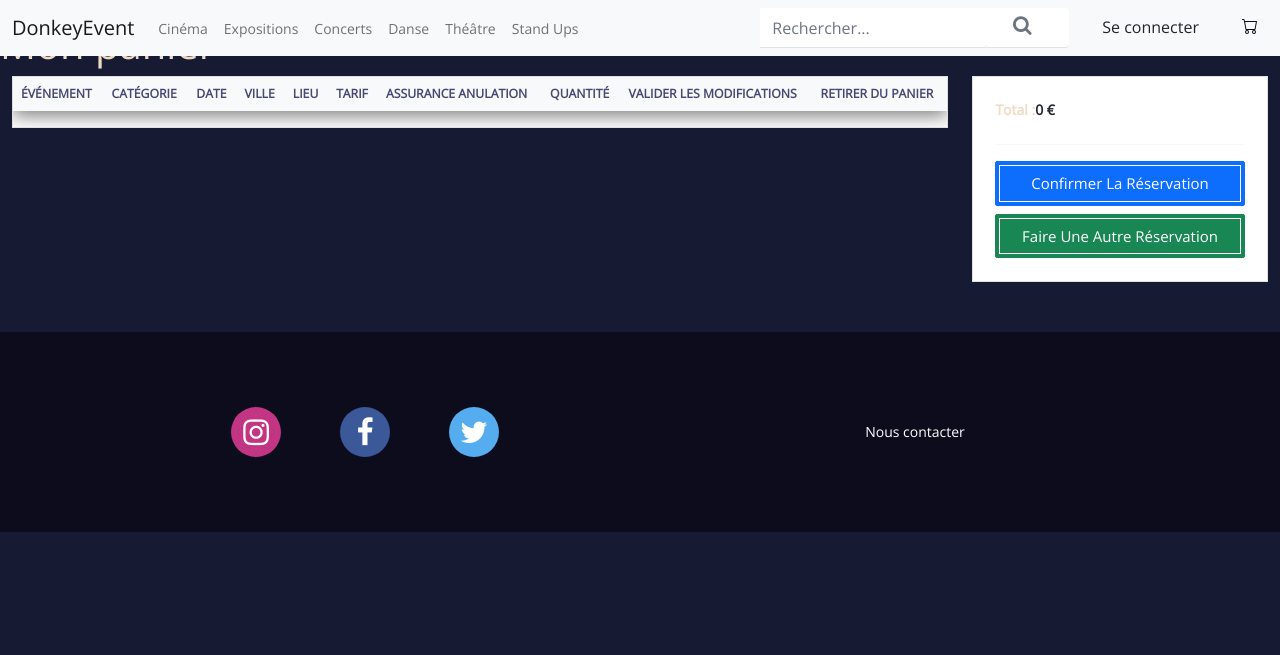
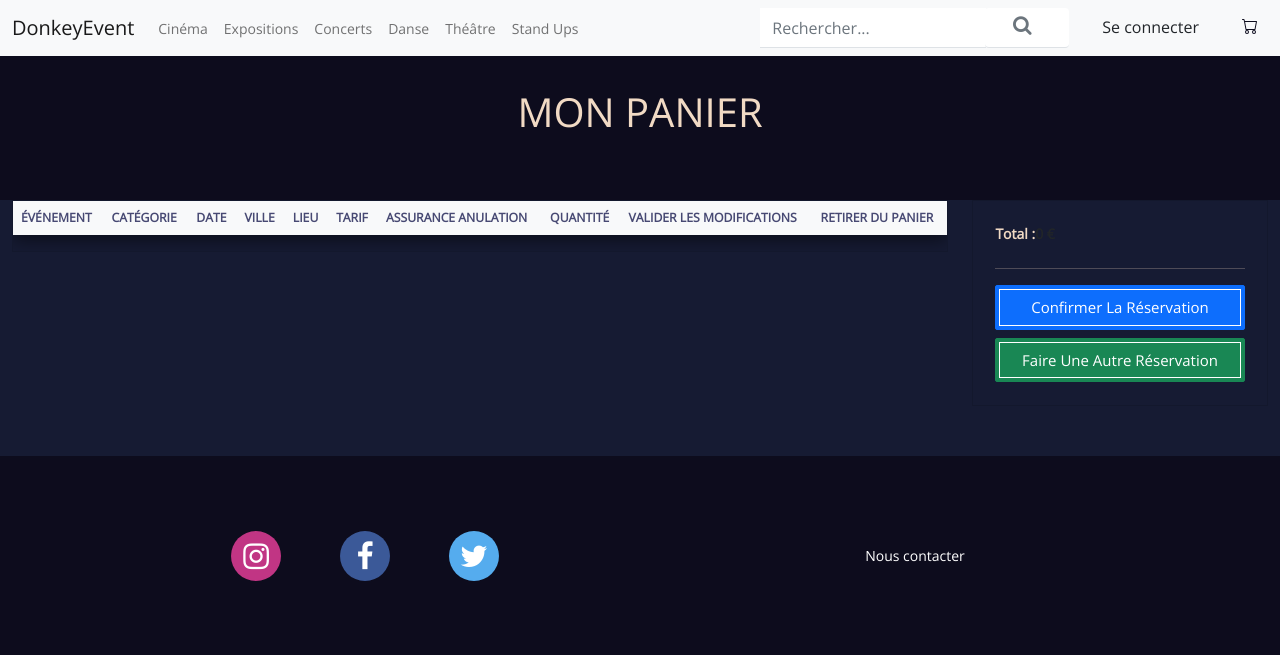
Before and after one commit to NLavroff/DonkeyEvent, a PHP site: page /cart.php in a window 1280 px wide. Shown: the top 655 px of the page. Run offline with PHP 8.4, Linux system fonts and the light colour scheme; lists and menus that the app fills with data are empty.

Commit message:
added style to cart

```diff
--- a/cart.php
+++ b/cart.php
@@ -38,7 +38,9 @@ if (!empty($_POST)) {
     ];
 } ?>
 
-<h1>Mon panier</h1>
+<div class="p-5 text-center" style="background-color: #0D0C1D;">
+    <h1 class="mb-3">MON PANIER</h1>
+</div>
 
 <?php
 if (isset($_SESSION['cartItems'])) { ?>
--- a/sass/style.scss
+++ b/sass/style.scss
@@ -60,7 +60,7 @@ a {
     flex-direction: column;
     min-width: 0;
     word-wrap: break-word;
-    background-color: #fff;
+    background-color:$bg-color;
     background-clip: border-box;
     border: 1px solid rgba(0, 0, 0, .125);
     border-radius: 0px
--- a/style.css
+++ b/style.css
@@ -52,7 +52,7 @@ a {
   flex-direction: column;
   min-width: 0;
   word-wrap: break-word;
-  background-color: #fff;
+  background-color: #161B33;
   background-clip: border-box;
   border: 1px solid rgba(0, 0, 0, 0.125);
   border-radius: 0px;
```
Also changed, not shown: 1 other file.
